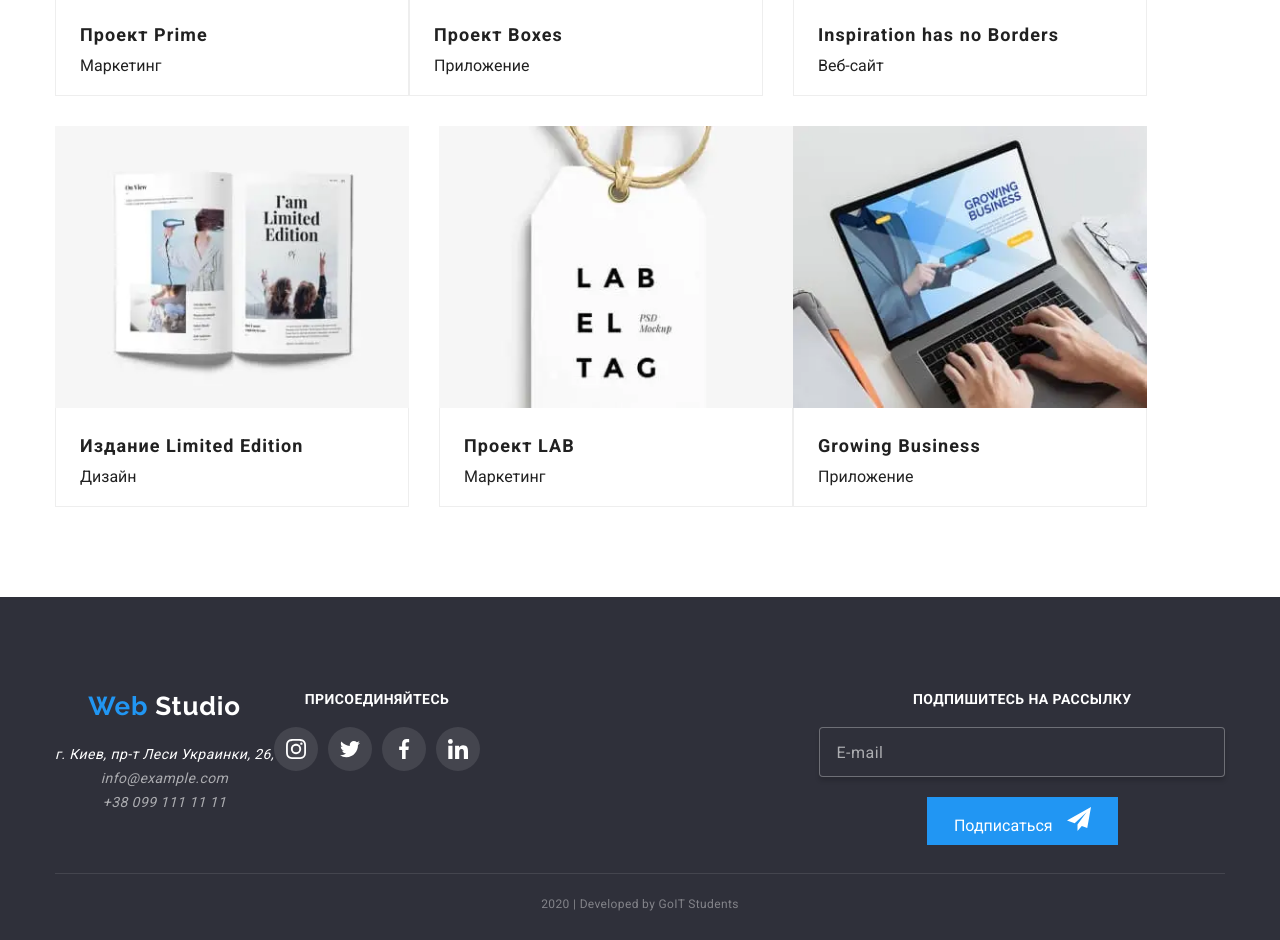
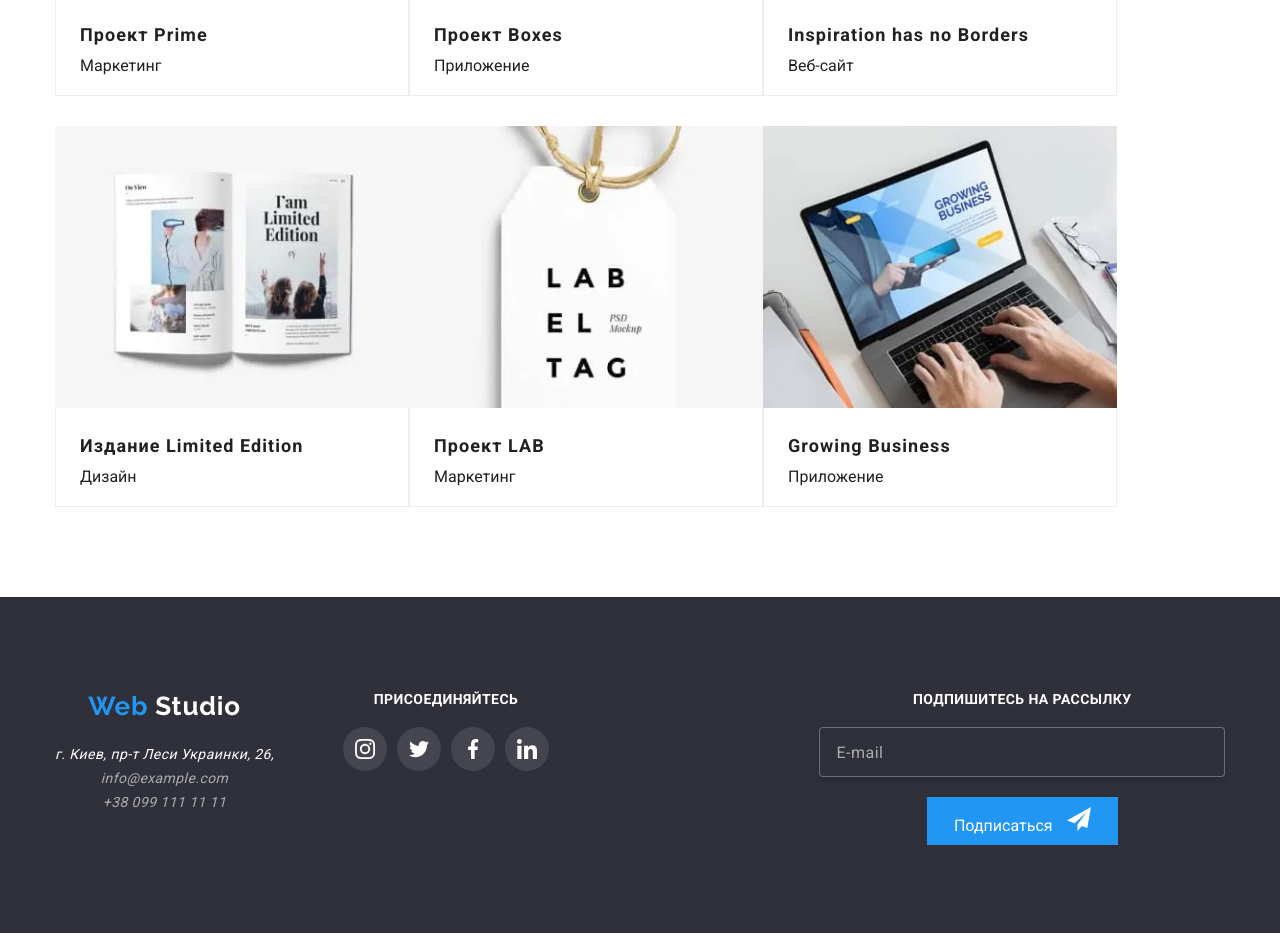
Before and after one commit to VITA-mlr/goit-markup-hw-08, a plain HTML site: page portfolio.html in a window 1280 px wide. Shown: the part 960-1900 px from the top of the page. Drawn offline with Linux system fonts and the light colour scheme.

Commit message:
same changes

```diff
--- a/portfolio.html
+++ b/portfolio.html
@@ -751,7 +751,7 @@
       <div class="container">
         <div class="footer-flex">
           <!-- Contact Information -->
-          <div>
+          <div class="flex-item-address">
             <a href="./index.html" class="logo"
               ><span class="logo-blue">Web</span> Studio</a
             >
@@ -774,7 +774,7 @@
           </div>
 
           <!-- Our social networks -->
-          <div>
+          <div class="flex-item-mesengers">
             <b>Присоединяйтесь</b>
             <ul class="messengers-flex">
               <li class="messenger-item">
@@ -830,11 +830,9 @@
           </div>
         </div>
 
-        <!-- There must to be a line -->
-
-        <p class="developed desctop-section">
+        <!-- <p class="developed desctop-section">
           2020 | Developed by GoIT Students
-        </p>
+        </p> -->
       </div>
     </footer>
 
--- a/sass/components/_features.scss
+++ b/sass/components/_features.scss
@@ -65,7 +65,7 @@
 
 @media screen and (min-width: 1200px) {
   .features {
-    padding-bottom: 94px;
+    padding-bottom: 0;
   }
   .feature-flex {
     flex-wrap: nowrap;
--- a/sass/components/_page-footer.scss
+++ b/sass/components/_page-footer.scss
@@ -136,6 +136,7 @@
     .flex-item-address {
       margin-right: 69px;
     }
+
     .form {
       align-items: flex-end;
       margin-right: 0;
--- a/sass/portfolio/_cards.scss
+++ b/sass/portfolio/_cards.scss
@@ -102,6 +102,10 @@
     &:not(:nth-child(2n)) {
       margin-right: 30px;
     }
+
+    &:last-child {
+      margin-right: 0;
+    }
   }
   .text {
     width: 354px;
@@ -110,8 +114,16 @@
     width: 354px;
   }
 }
-// @media screen and (min-width: 768px) {
-//   &:not(:nth-child(2n)) {
-//     margin-right: 0;
-//   }
-// }
+
+@media screen and (min-width: 1200px) {
+  .item-project {
+    margin-right: 0;
+
+    &:not(:nth-child(2n)) {
+      margin-right: 0;
+    }
+  }
+  // &:not(:nth-child(3n)) {
+  //   margin-right: 30px;
+  // }
+}
```
Also changed, not shown: index.html (+2 -2 lines), css/main.css, css/main.min.css, css/portfolio.css, css/portfolio.min.css, 4 other files.
